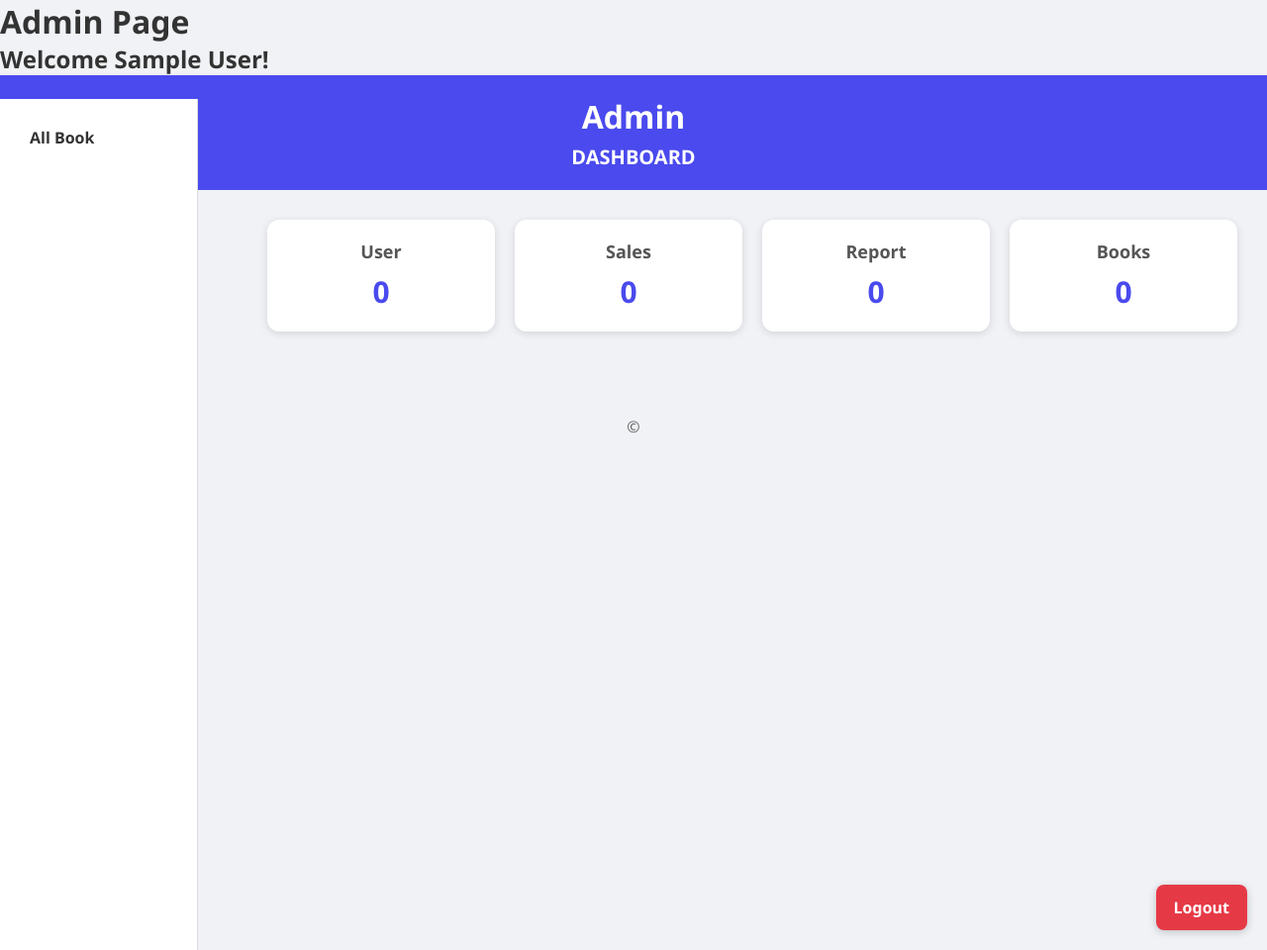
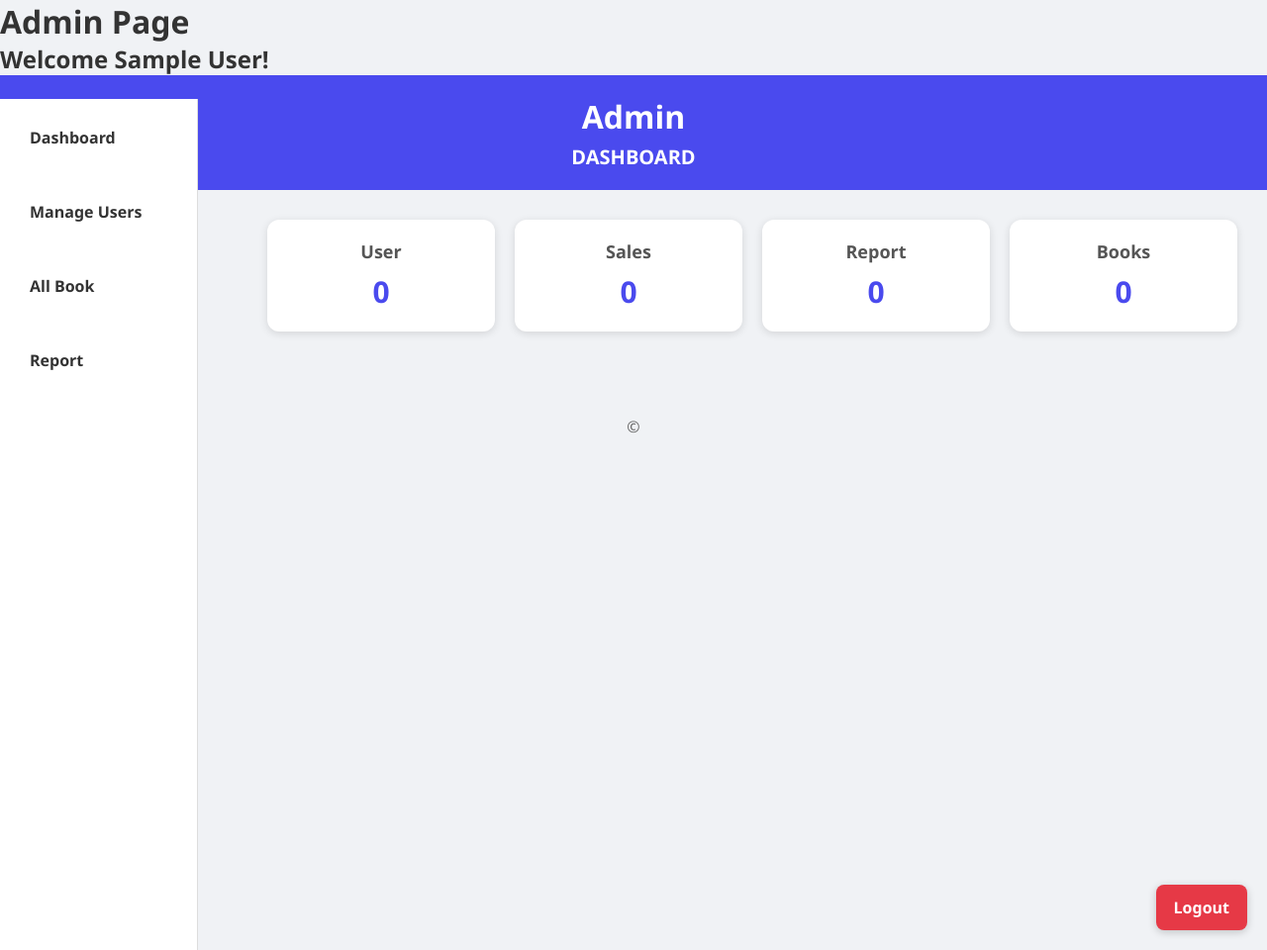
Before and after one commit to mfarhancode/PAW-A_Project_Book-Store, a PHP site: page /admin/admin_dashboard.php in a window 1280 px wide. Shown: the whole page at 99% size. Run offline with PHP 8.4, Linux system fonts and the light colour scheme; the visitor is signed in with stand-in values (Sample User, id 1); data that the repository does not hold is empty.

Commit message:
Sulton_Admin-Dashboard

```diff
--- a/admin/admin_dashboard.php
+++ b/admin/admin_dashboard.php
@@ -166,7 +166,10 @@ footer {
         <h2>DASHBOARD</h2>
     </div>
     <div class="navbar">
+        <a href="#">Dashboard</a><br>
+        <a href="users_data.php">Manage Users</a><br>
         <a href="all_books.php">All Book</a><br>
+        <a href="admin_report.php">Report</a><br>
     </div>
     <section id="content" class="content">
         <div class="user">
```
